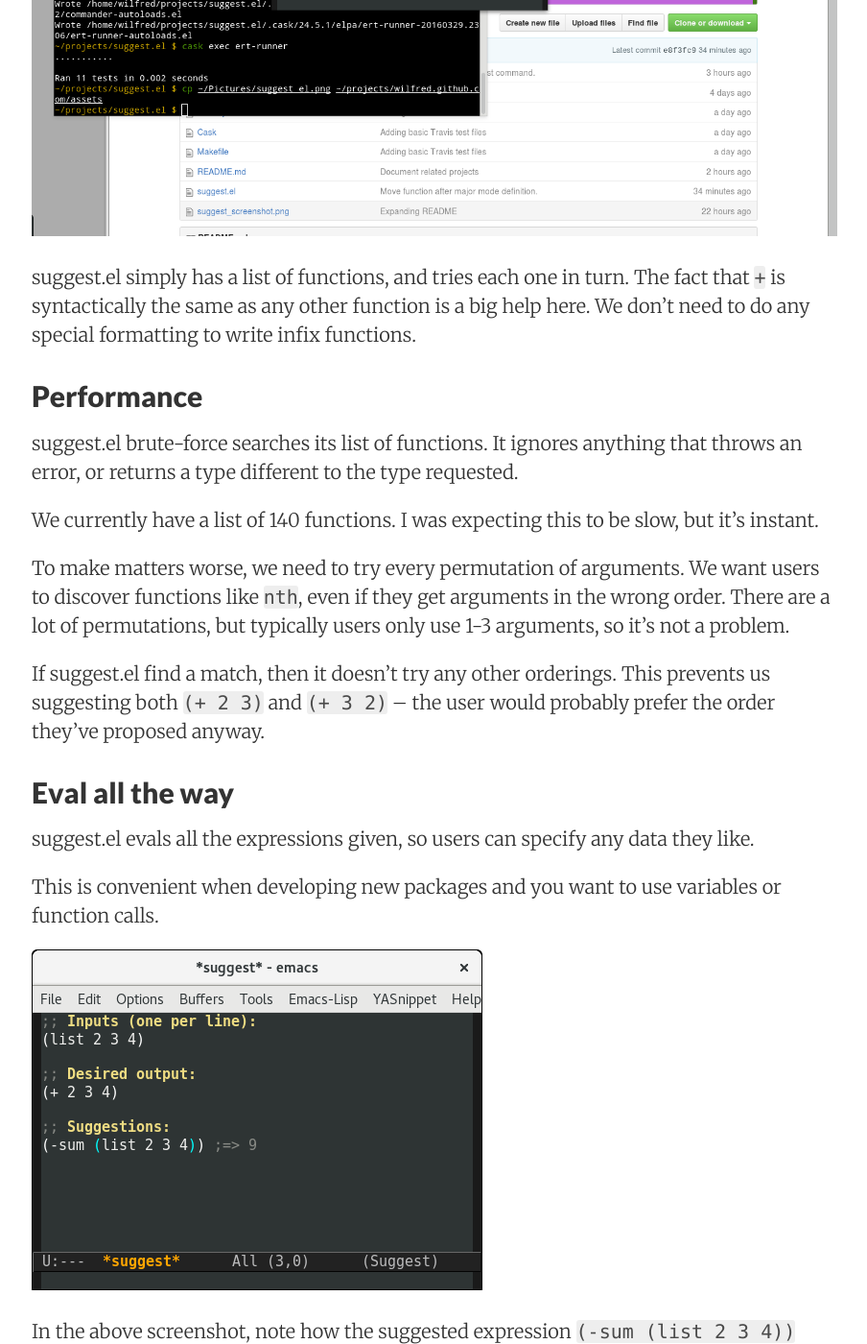
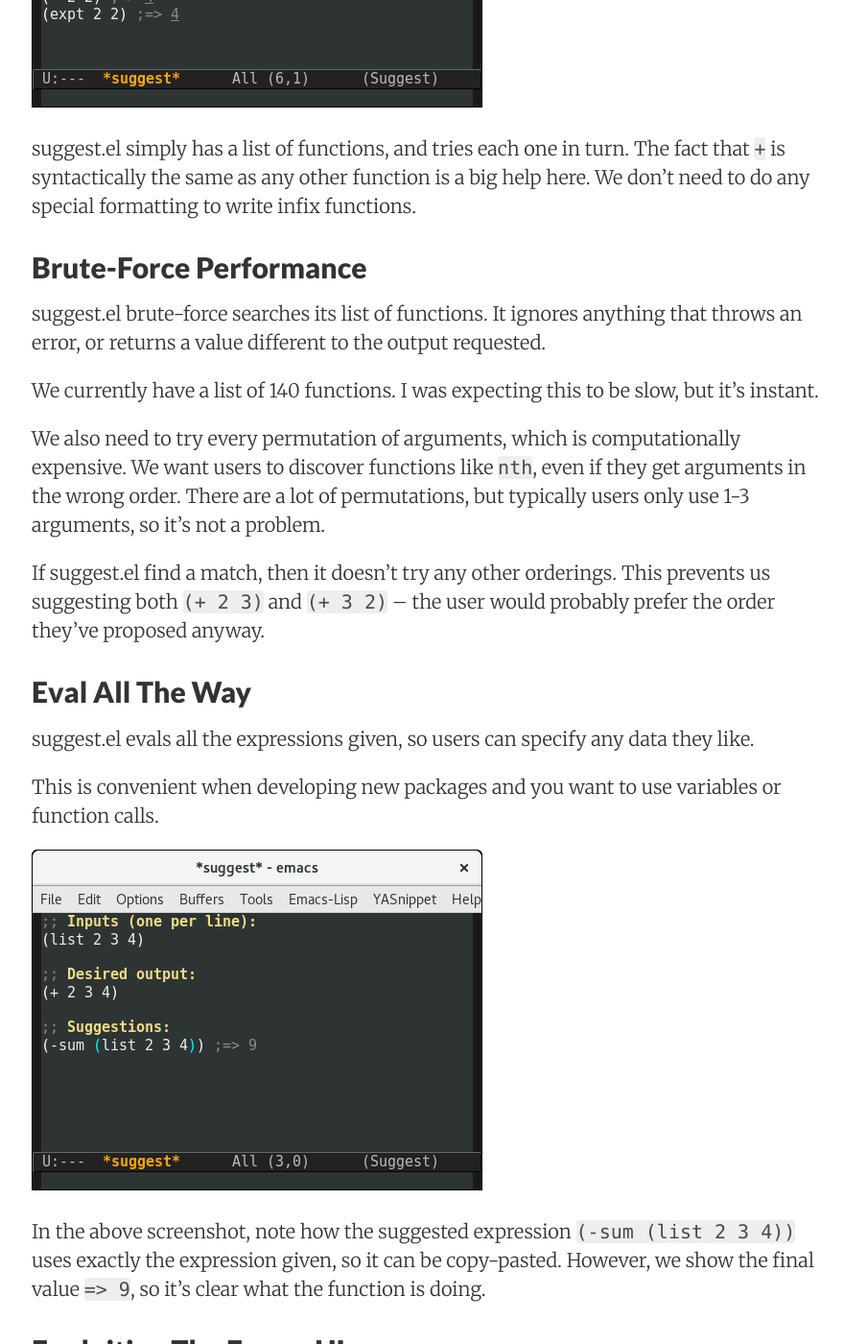
Before and after one commit to Wilfred/wilfred.github.com, a Jekyll site: the page built from _posts/2016-07-29-example-driven-development.markdown, in a window 1280 px wide and 1400 px high, scrolled down 1441 px. Shown: the whole window at 96% size, without its empty margins (187-1091 px from the left). Built offline with Jekyll 4.4.1, drawn with Linux system fonts in a browser that asks for light colours; nearby versions of some CDN libraries; some of the changed text lies outside the part shown.

Commit message:
Second draft

```diff
--- a/_posts/2016-07-29-example-driven-development.markdown
+++ b/_posts/2016-07-29-example-driven-development.markdown
@@ -5,12 +5,12 @@ tags:
  - emacs
 ---
 
-"Hey $COLLEAGUE, is there any function that takes a list and returns a
+"Hey $COLLEAGUE, is there any function that takes this list and returns a
 list like this?"
 
 Some functions are hard to Google. It's often easier to speak about
-concrete examples: I have a list `'(foo bar baz)`, and an index `1`,
-and I want a list without that index `'(foo baz)`.
+concrete examples: I have a list `'(x y z)`, and an index `1`,
+and I want a list without the element at that position: `'(x z)`.
 
 <img src="/assets/suggest_el.png">
 
@@ -33,26 +33,26 @@ turn. The fact that `+` is syntactically the same as any other
 function is a big help here. We don't need to do any special
 formatting to write infix functions.
 
-## Performance
+## Brute-Force Performance
 
 suggest.el brute-force searches its list of functions. It ignores
-anything that throws an error, or returns a type different to the type
-requested.
+anything that throws an error, or returns a value different to the
+output requested.
 
 We currently have a list of 140 functions. I was expecting this to be
 slow, but it's instant.
 
-To make matters worse, we need to try every permutation of
-arguments. We want users to discover functions like `nth`, even if
-they get arguments in the wrong order. There are a lot of
-permutations, but typically users only use 1-3 arguments, so it's not
-a problem.
+We also need to try every permutation of arguments, which is
+computationally expensive. We want users to discover functions like
+`nth`, even if they get arguments in the wrong order. There are a lot
+of permutations, but typically users only use 1-3 arguments, so it's
+not a problem.
 
 If suggest.el find a match, then it doesn't try any other
 orderings. This prevents us suggesting both `(+ 2 3)` and `(+ 3 2)` --
 the user would probably prefer the order they've proposed anyway.
 
-## Eval all the way
+## Eval All The Way
 
 suggest.el evals all the expressions given, so users can specify any
 data they like.
@@ -67,7 +67,7 @@ In the above screenshot, note how the suggested expression `(-sum
 copy-pasted. However, we show the final value `=> 9`, so it's clear
 what the function is doing.
 
-## Exploiting the Emacs UI
+## Exploiting The Emacs UI
 
 Emacs makes it easy to build on top of existing functionality.
 
@@ -82,13 +82,15 @@ highlighting. Headings and output also the
 [special property `read-only`](https://www.gnu.org/software/emacs/manual/html_node/elisp/Special-Properties.html#Special-Properties)
 so users only type in the correct places.
 
+<img src="/assets/suggest_hook.gif">
+
 Finally, as shown above, suggest.el uses
 [change hooks](https://www.gnu.org/software/emacs/manual/html_node/elisp/Change-Hooks.html)
 to inform the user that they need to re-run `suggest-update`. This
 shows `C-c C-c` (the default keybinding) by default. Just like the
 Emacs tutorial, suggest.el will always use the current keybindings.
 
-## Choosing functions
+## Choosing Functions
 
 suggest.el has a whitelist of functions that are safe to run. Which
 functions should we include? suggest.el is in a position of
@@ -106,7 +108,7 @@ functions, and show them first.
 
 Choosing between function aliases, and choosing third party packages,
 is tricky. I've
-[been convincingly persuaded that predicate function should use `-p`](https://github.com/bbatsov/projectile/pull/291#issuecomment-38379199),
+been [convincingly persuaded that predicate function should use `-p`](https://github.com/bbatsov/projectile/pull/291#issuecomment-38379199),
 so suggest.el prefers those aliases. suggest.el also favours `cl-lib`
 over the popular, but deprecated `cl` (e.g. `cl-first` not
 `first`). suggest.el includes third-party packages that I consider
@@ -122,4 +124,10 @@ found that functions with a small number of arguments are best. Those
 arguments should be simple types: you're unlikely to 'stumble across' a
 higher-order function from a random example.
 
-## Give it a try!
+## Give It A Try!
+
+suggest.el is [on GitHub](https://github.com/Wilfred/suggest.el),
+[on MELLPA](http://melpa.org/#/suggest), and I would love to hear any
+feedback you may have. You can
+[tweet at me](https://twitter.com/_wilfredh) or
+[file an issue](https://github.com/Wilfred/suggest.el/issues/new).
```
Also changed, not shown: assets/suggest_el.png, assets/suggest_hook.gif (added), assets/suggest_numeric.png.
